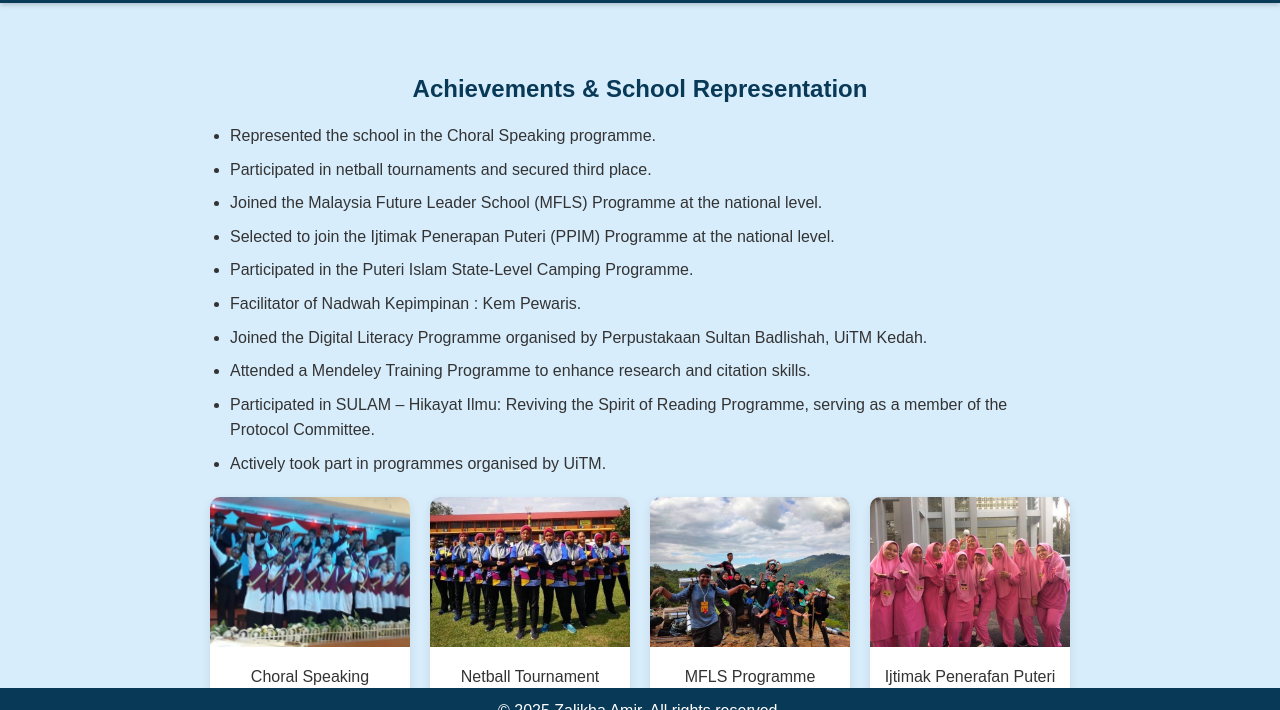
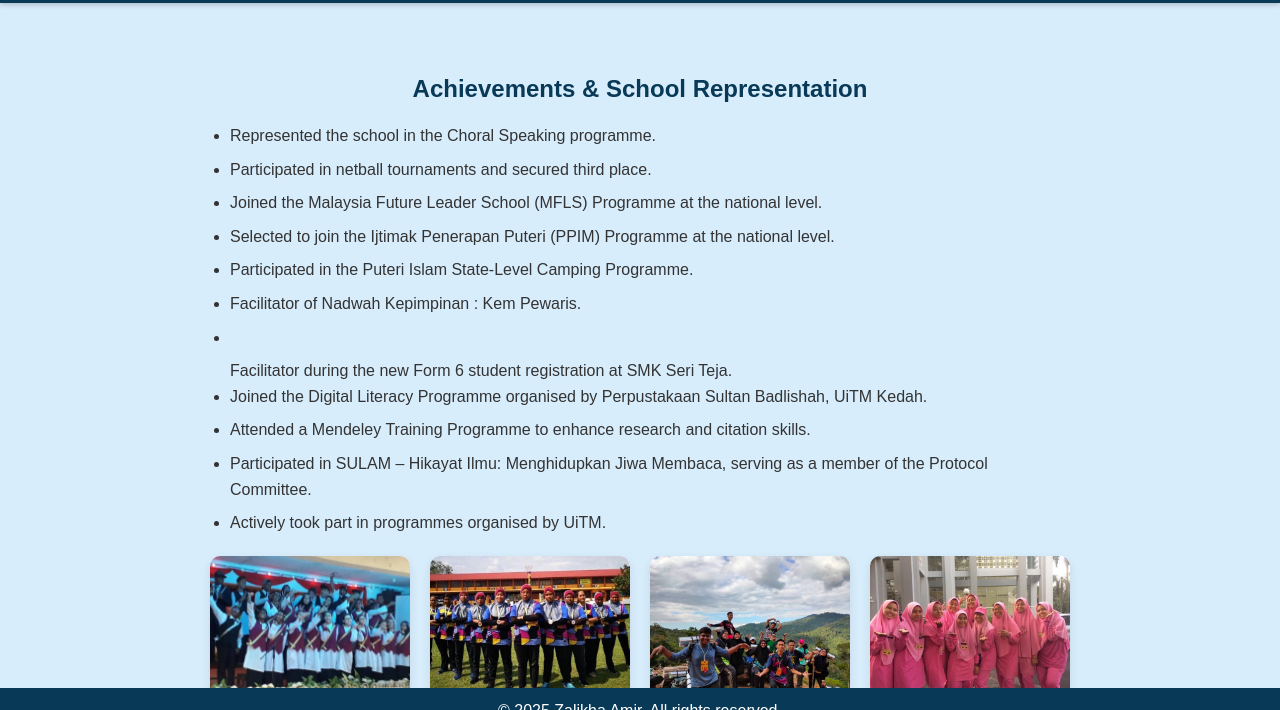
Before and after one commit to Zalikha16/AN-NUUR-ZALIKHA-BINTI-AMIR-ABIDIN-2023239064-E-Resume, a plain HTML site: page extra-curricular.html in a window 1280 px wide. Shown: the part 66-776 px from the top of the page. Drawn offline with Linux system fonts and the light colour scheme.

Commit message:
Update extra-curricular.html

```diff
--- a/extra-curricular.html
+++ b/extra-curricular.html
@@ -152,10 +152,10 @@
             <li>Selected to join the Ijtimak Penerapan Puteri (PPIM) Programme at the national level.</li>
             <li>Participated in the Puteri Islam State-Level Camping Programme.</li>
             <li>Facilitator of Nadwah Kepimpinan : Kem Pewaris.</li>
-            <li<Facilitator during the new Form 6 student registration at SMK Seri Teja.</li>
+            <li></li>Facilitator during the new Form 6 student registration at SMK Seri Teja.</li>
             <li>Joined the Digital Literacy Programme organised by Perpustakaan Sultan Badlishah, UiTM Kedah.</li>
             <li>Attended a Mendeley Training Programme to enhance research and citation skills.</li>
-            <li>Participated in SULAM – Hikayat Ilmu: Reviving the Spirit of Reading Programme, serving as a member of the Protocol Committee.</li>
+            <li>Participated in SULAM – Hikayat Ilmu: Menghidupkan Jiwa Membaca, serving as a member of the Protocol Committee.</li>
             <li>Actively took part in programmes organised by UiTM.</li>
         </ul>
 
@@ -169,7 +169,7 @@
                 <p>Netball Tournament</p>
             </div>
             <div class="activity-item">
-                <img src="mfls.jpg" alt="MFLS Programme">
+                <img src="MFLS.jpg" alt="MFLS Programme">
                 <p>MFLS Programme</p>
             </div>
             <div class="activity-item">
```
